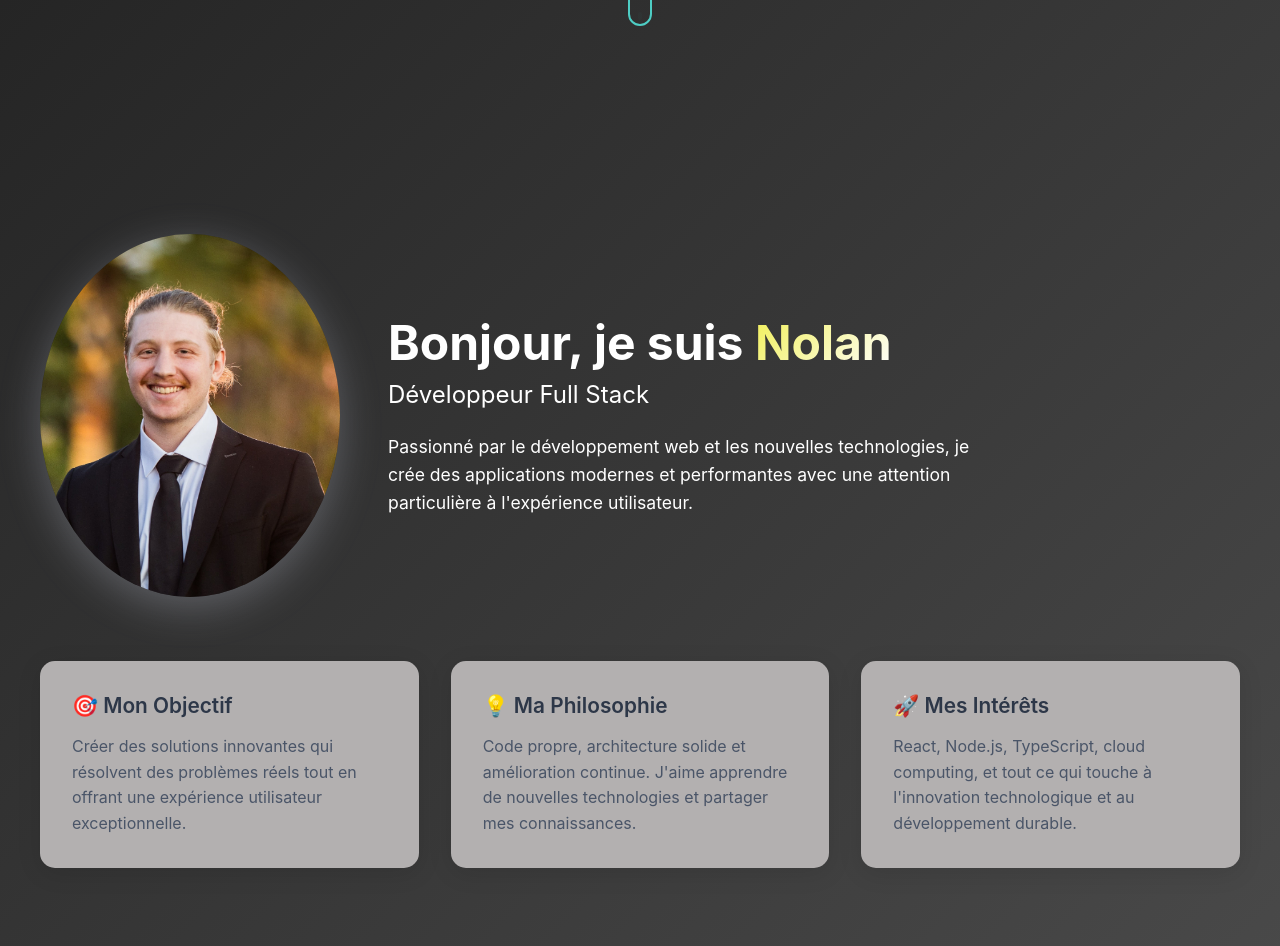
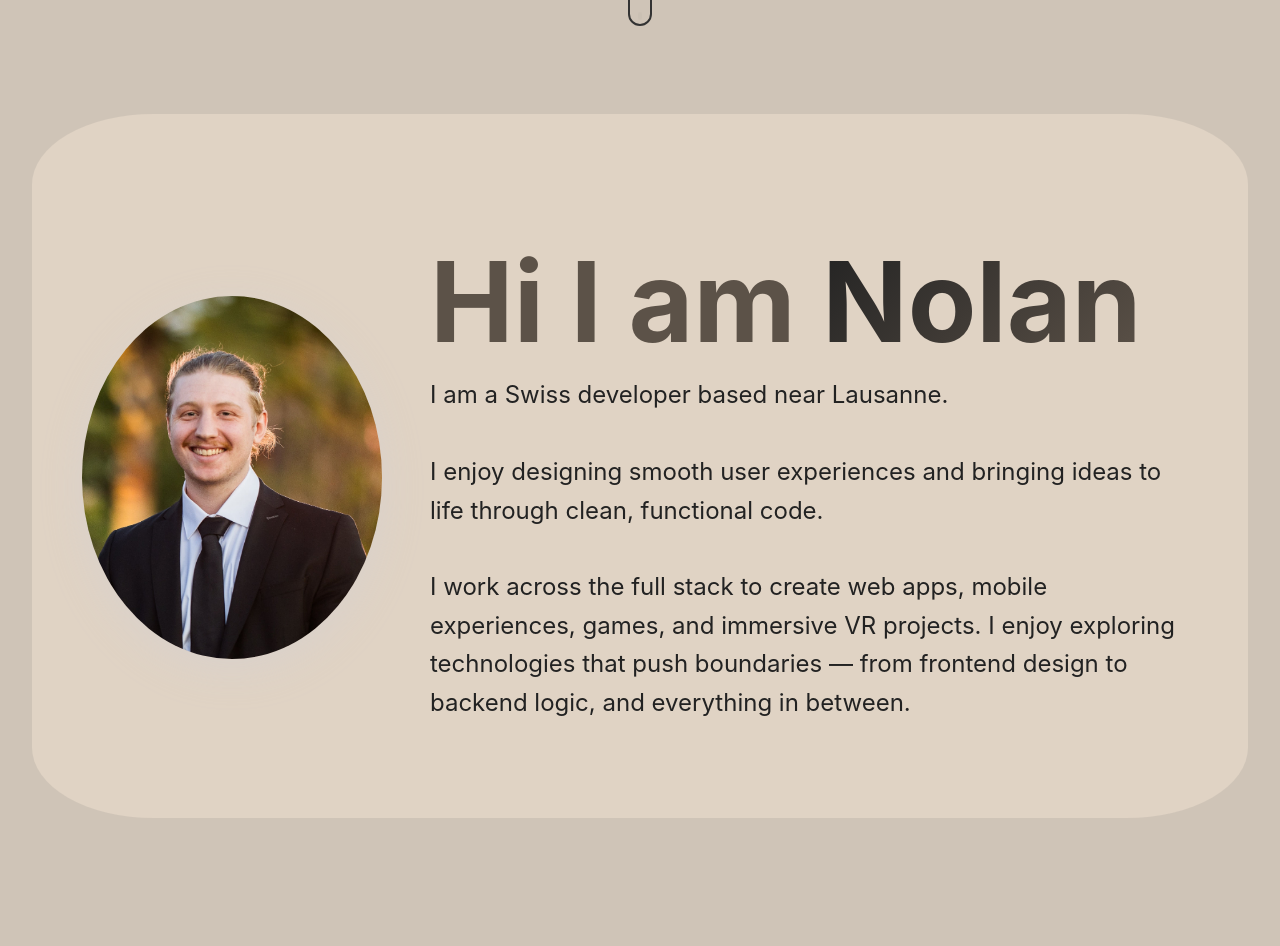
Before and after one commit to Nchappui/portfolio, a React (Create React App) app: page / in a window 1280 px wide. Shown: the part 686-1632 px from the top of the page. Built offline with nearby package versions, Linux system fonts and the light colour scheme.

Commit message:
Update color scheme and backgrounds for improved visual consistency across components

```diff
--- a/src/components/Navigation.css
+++ b/src/components/Navigation.css
@@ -58,7 +58,7 @@
   padding: 12px 24px;
   border-radius: 20px;
   text-decoration: none;
-  color: white;
+  color: #222222;
   font-weight: 500;
   font-size: 0.95rem;
   transition: all 0.3s ease;
--- a/src/pages/AboutMe.css
+++ b/src/pages/AboutMe.css
@@ -1,6 +1,6 @@
 /* Wrapper global pour une page AboutMe uniforme */
 .aboutme-page-wrapper {
-  background: linear-gradient(135deg, #1a1a1a, #4a4a4a);
+  background: #cfc4b7 ;
   min-height: 100vh; /* Réduit à 100vh + contenu naturel */
 }
 
@@ -14,16 +14,19 @@
 }
 
 .about-me {
+  background: #cfc4b7;
   padding: 0 2rem 8rem; /* Padding sans compensation pour la navigation */
   min-height: 100vh; /* Hauteur complète de l'écran */
   /* background supprimé - utilise maintenant le background du wrapper */
 }
 
 .about-container {
-  max-width: 1200px;
+  background: #e0d3c4;
+  max-width: 1600px;
   margin: 0 auto;
   padding-top: 120px; /* Ajusté pour la navigation fixe */
   padding-bottom: 2rem; /* Ajout d'espacement en bas */
+  border-radius: 10%;
 }
 
 .about-header {
@@ -38,12 +41,13 @@
   display: flex;
   justify-content: center;
   align-items: center;
+  margin-left: 50px;
 }
 
 .image-placeholder {
   width: 300px;
   aspect-ratio: 1/1.21;
-  background: linear-gradient(135deg, #09090a 0%, #7a787c 100%);
+  background: linear-gradient(135deg, #09090a 0%, #5C5248  100%);
   border-radius: 90%;
   display: flex;
   align-items: center;
@@ -53,37 +57,30 @@
   transition: transform 0.3s ease;
 }
 
-.image-placeholder:hover {
-  transform: scale(1.05);
+.about-intro {
+  margin-right: 50px;
 }
 
 .about-intro h1 {
-  font-size: 3rem;
-  color: #ffffff;
+  font-size: 7rem;
+  color: #5C5248 ;
   margin-bottom: 0.5rem;
   font-weight: 700;
   line-height: 1.2;
 }
 
 .highlight {
-  background: linear-gradient(135deg, #f1ef58 0%, #ffffff 100%);
+  background: linear-gradient(135deg, #222222 0%, #5C5248  100%);
   -webkit-background-clip: text;
   -webkit-text-fill-color: transparent;
   background-clip: text;
 }
 
-.subtitle {
+.description {
   font-size: 1.5rem;
-  color: #ffffff;
-  margin-bottom: 1.5rem;
-  font-weight: 400;
-}
-
-.description {
-  font-size: 1.1rem;
-  color: #ffffff;
+  color: #222222;
   line-height: 1.6;
-  max-width: 600px;
+  max-width: 800px;
 }
 
 .about-details {
--- a/src/pages/AboutMe.js
+++ b/src/pages/AboutMe.js
@@ -16,39 +16,14 @@ const AboutMe = () => {
           </div>
           <div className="about-intro">
             <h1>
-              Bonjour, je suis <span className="highlight">Nolan</span>
+              Hi I am <span className="highlight">Nolan</span>
             </h1>
-            <h2 className="subtitle">Développeur Full Stack</h2>
             <p className="description">
-              Passionné par le développement web et les nouvelles technologies,
-              je crée des applications modernes et performantes avec une
-              attention particulière à l'expérience utilisateur.
-            </p>
-          </div>
-        </div>
+                I am a Swiss developer based near Lausanne.<br /><br />
 
-        <div className="about-details">
-          <div className="detail-card">
-            <h3>🎯 Mon Objectif</h3>
-            <p>
-              Créer des solutions innovantes qui résolvent des problèmes réels
-              tout en offrant une expérience utilisateur exceptionnelle.
-            </p>
-          </div>
+                I enjoy designing smooth user experiences and bringing ideas to life through clean, functional code.<br /><br />
 
-          <div className="detail-card">
-            <h3>💡 Ma Philosophie</h3>
-            <p>
-              Code propre, architecture solide et amélioration continue. J'aime
-              apprendre de nouvelles technologies et partager mes connaissances.
-            </p>
-          </div>
-
-          <div className="detail-card">
-            <h3>🚀 Mes Intérêts</h3>
-            <p>
-              React, Node.js, TypeScript, cloud computing, et tout ce qui touche
-              à l'innovation technologique et au développement durable.
+                I work across the full stack to create web apps, mobile experiences, games, and immersive VR projects. I enjoy exploring technologies that push boundaries — from frontend design to backend logic, and everything in between.
             </p>
           </div>
         </div>
--- a/src/pages/Intro.css
+++ b/src/pages/Intro.css
@@ -17,7 +17,7 @@
   font-family: 'Rajdhani', sans-serif;
   font-size: 10vw;
   font-weight: 900;
-  color: #ffffff;
+  color: #222222;
   margin: 0;
   margin-bottom: 1rem;
   letter-spacing: 0.02em;
@@ -27,7 +27,7 @@
   font-family: 'Rajdhani', sans-serif;
   font-size: 2vw;
   font-weight: 500;
-  color: #4ecdc4;
+  color: #5C5248 ;
   margin: 0;
   letter-spacing: 0.05em;
   display: flex;
@@ -37,7 +37,7 @@
 }
 
 .dot {
-  color: #4ecdc4;
+  color: #5C5248 ;
   font-size: 1.5vw;
   display: inline-flex;
   align-items: center;
@@ -125,7 +125,7 @@
 .mouse {
   width: 24px;
   height: 40px;
-  border: 2px solid #4ecdc4;
+  border: 2px solid #333333;
   border-radius: 12px;
   position: relative;
   margin-bottom: 8px;
@@ -134,7 +134,7 @@
 .wheel {
   width: 4px;
   height: 8px;
-  background-color: #4ecdc4;
+  background-color: #333333;
   border-radius: 2px;
   position: absolute;
   top: 8px;
--- a/src/pages/MyProjects.css
+++ b/src/pages/MyProjects.css
@@ -1,7 +1,7 @@
 .my-projects {
   padding: 120px 2rem 4rem;
   min-height: 100vh;
-  background: linear-gradient(135deg, #1a1a1a, #4a4a4a);
+    background: #cfc4b7;
   /*
   background: radial-gradient(
       ellipse at 30% 40%,
```
